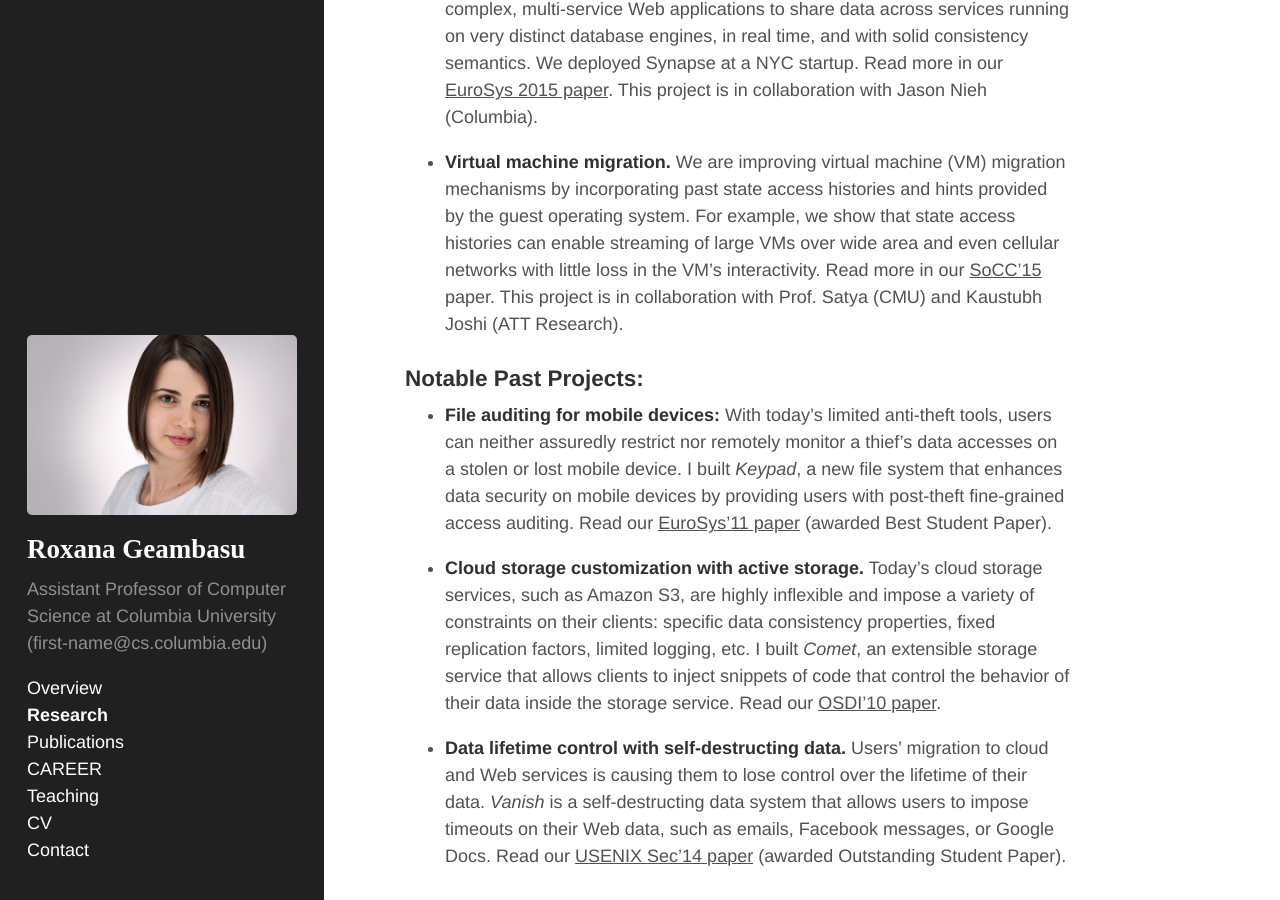
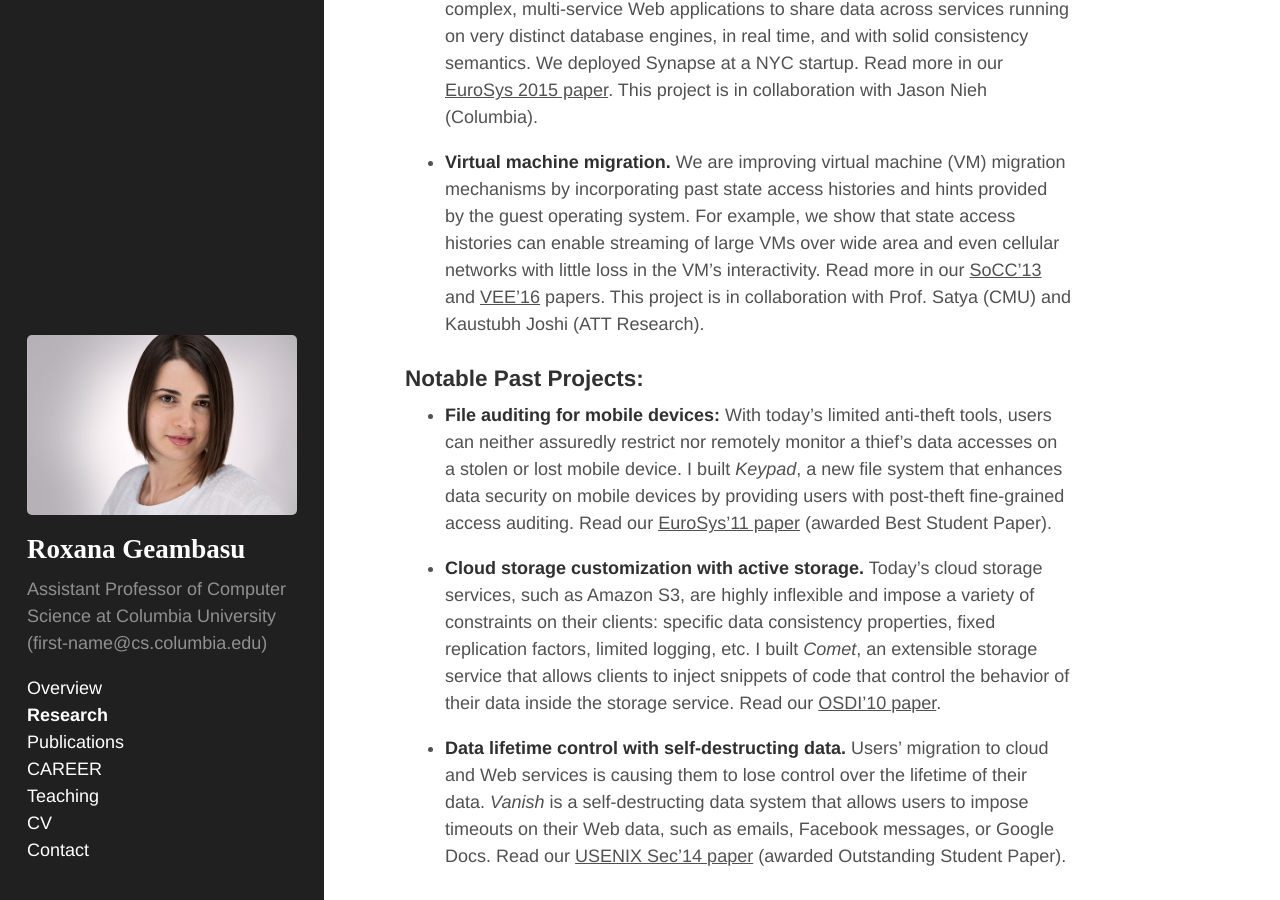
Before and after one commit to roxanageambasu/roxanageambasu.github.io, a Jekyll site: the page built from 01-research.md, in a window 1280 px wide and 900 px high, scrolled down 2184 px. Built offline with Jekyll 4.4.1, drawn with Linux system fonts in a browser that asks for light colours; Markdown is read by kramdown in place of the engine named in the settings.

Commit message:
vee paper

```diff
--- a/01-research.md
+++ b/01-research.md
@@ -85,8 +85,9 @@ These projects are in collaboration with Gail Kaiser (Columbia) and Jason Nieh (
   For example, we show that state access histories can enable streaming of
   large VMs over wide area and even cellular networks with little loss in the
   VM's interactivity.
-  Read more in our [SoCC'15]({{ site.baseurl }}/publications/socc2013vtube.pdf)
-  paper.
+  Read more in our [SoCC'13]({{ site.baseurl }}/publications/socc2013vtube.pdf) and
+  [VEE'16]({{ site.baseurl }}/publications/)  <!-- vee2016epc.pdf -->
+  papers.
   This project is in collaboration with Prof. Satya (CMU) and Kaustubh Joshi (ATT Research).
 
 
```
Also changed, not shown: 02-publications.md (+5 -0 lines).
